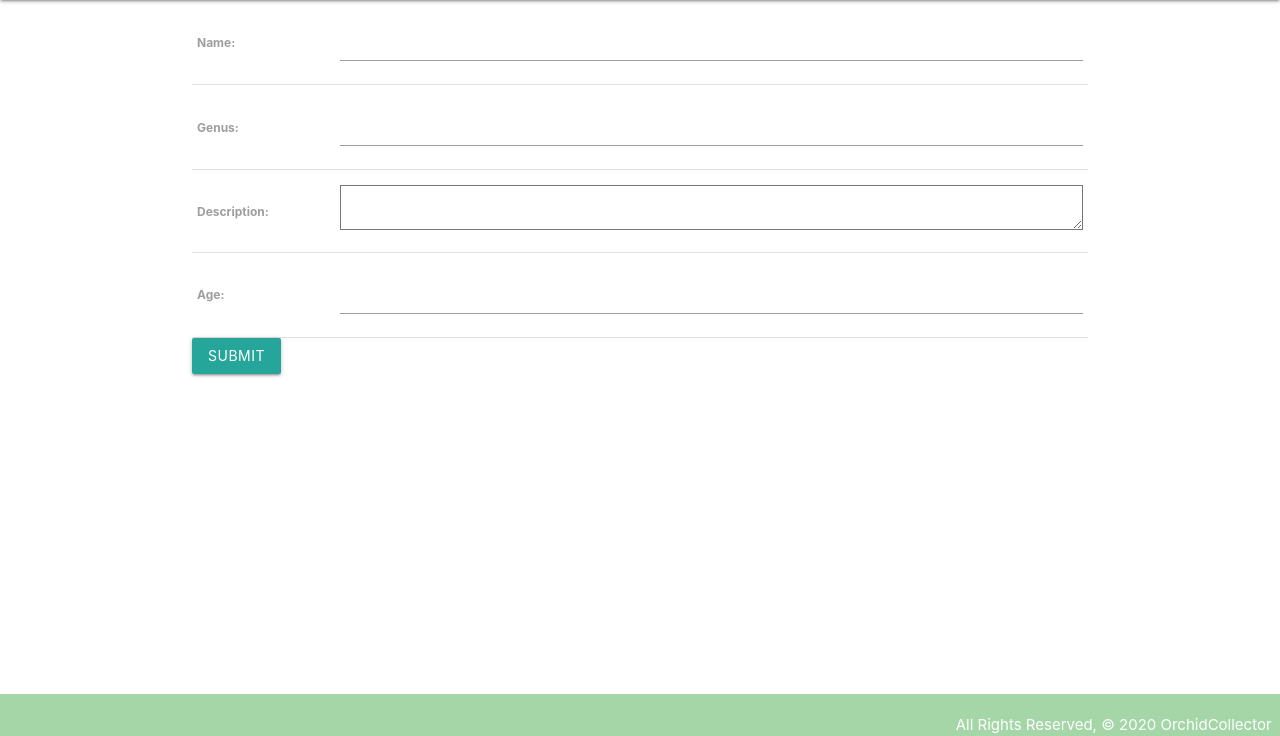
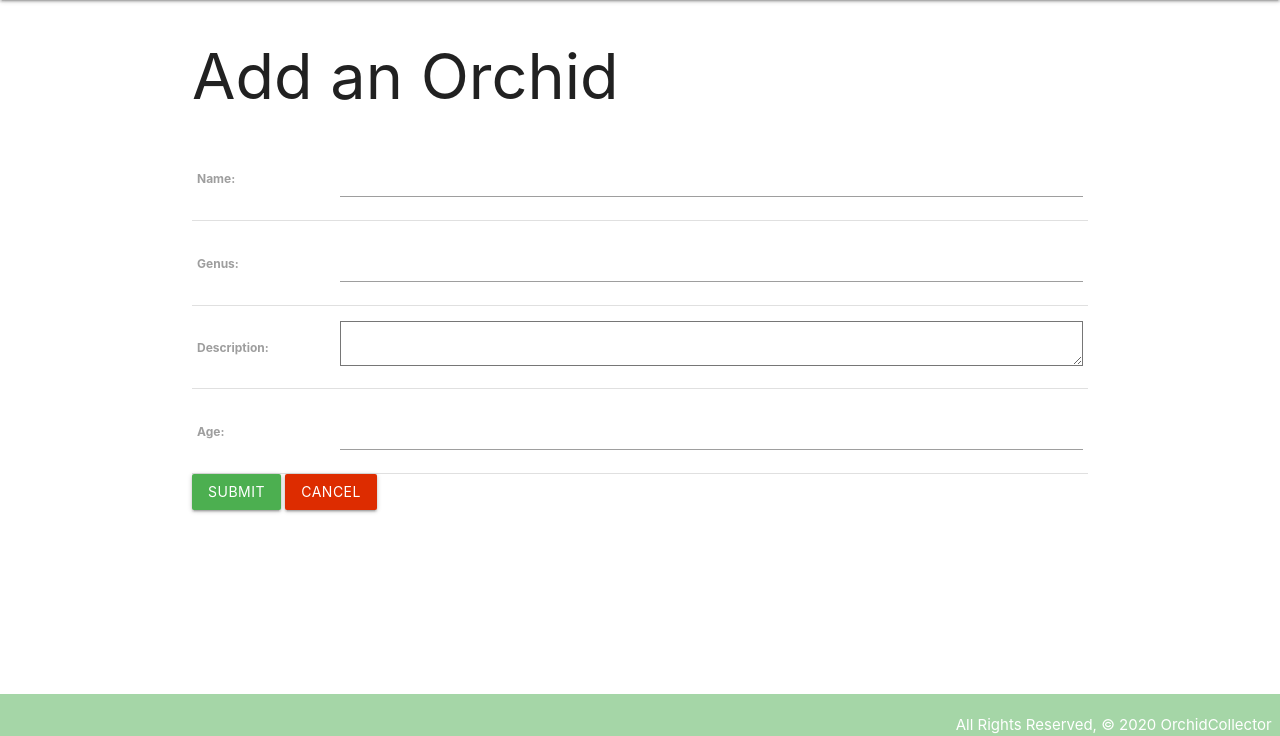
Before and after one commit to chas-e/orchidcollector, a Django app: page /orchids/create/ in a window 1280 px wide. Shown: the part 64-800 px from the top of the page. Run offline with Django 3.2, Linux system fonts and the light colour scheme.

Commit message:
adding update and delete functionality for orchids

```diff
--- a/main_app/models.py
+++ b/main_app/models.py
@@ -1,4 +1,5 @@
 from django.db import models
+from django.urls import reverse
 
 # Create your models here.
 
@@ -10,3 +11,6 @@ class Orchid(models.Model):
 
     def __str__(self):
         return self.name
+
+    def get_absolute_url(self):
+        return reverse('detail', kwargs={'orchid_id': self.id })
--- a/main_app/templates/main_app/orchid_form.html
+++ b/main_app/templates/main_app/orchid_form.html
@@ -1,6 +1,16 @@
 {% extends 'base.html' %}
 
 {% block content %}
+
+{% if object %}
+
+<h1>Edit <span class="deep-orange-text">{{ object.name }}</span></h1>
+
+{% else %}
+
+<h1>Add an Orchid</h1>
+
+{% endif %}
 
 <form action="" method="POST">
 
@@ -12,7 +22,9 @@
 
     </table>
 
-    <input type="submit" value="Submit" class="btn">
+    <input type="submit" value="Submit" class="btn green">
+
+    <a href="{% url 'index' %}" class="deep-orange accent-4 btn">Cancel</a>
 
 </form>
 
--- a/main_app/urls.py
+++ b/main_app/urls.py
@@ -7,5 +7,7 @@ urlpatterns = [
     path('about/', views.about, name='about'),
     path('orchids/', views.orchids_index, name='index'),
     path('orchids/<int:orchid_id>/', views.orchids_detail, name='detail'),
-    path('orchids/create/', views.OrchidCreate.as_view(), name='orchids_create')
+    path('orchids/create/', views.OrchidCreate.as_view(), name='orchids_create'),
+    path('orchids/<int:pk>/update/', views.OrchidUpdate.as_view(), name="orchids_update"),
+    path('orchids/<int:pk>/delete/', views.OrchidDelete.as_view(), name="orchids_delete"),
 ]
--- a/main_app/views.py
+++ b/main_app/views.py
@@ -21,3 +21,11 @@ def orchids_detail(request, orchid_id):
 class OrchidCreate(CreateView):
     model = Orchid
     fields = '__all__'
+
+class OrchidUpdate(UpdateView):
+    model = Orchid
+    fields = '__all__'
+
+class OrchidDelete(DeleteView):
+    model = Orchid
+    success_url = '/orchids/'
```
Also changed, not shown: main_app/templates/main_app/orchid_confirm_delete.html (+20 -0 lines), main_app/templates/orchids/detail.html (+8 -0 lines).
